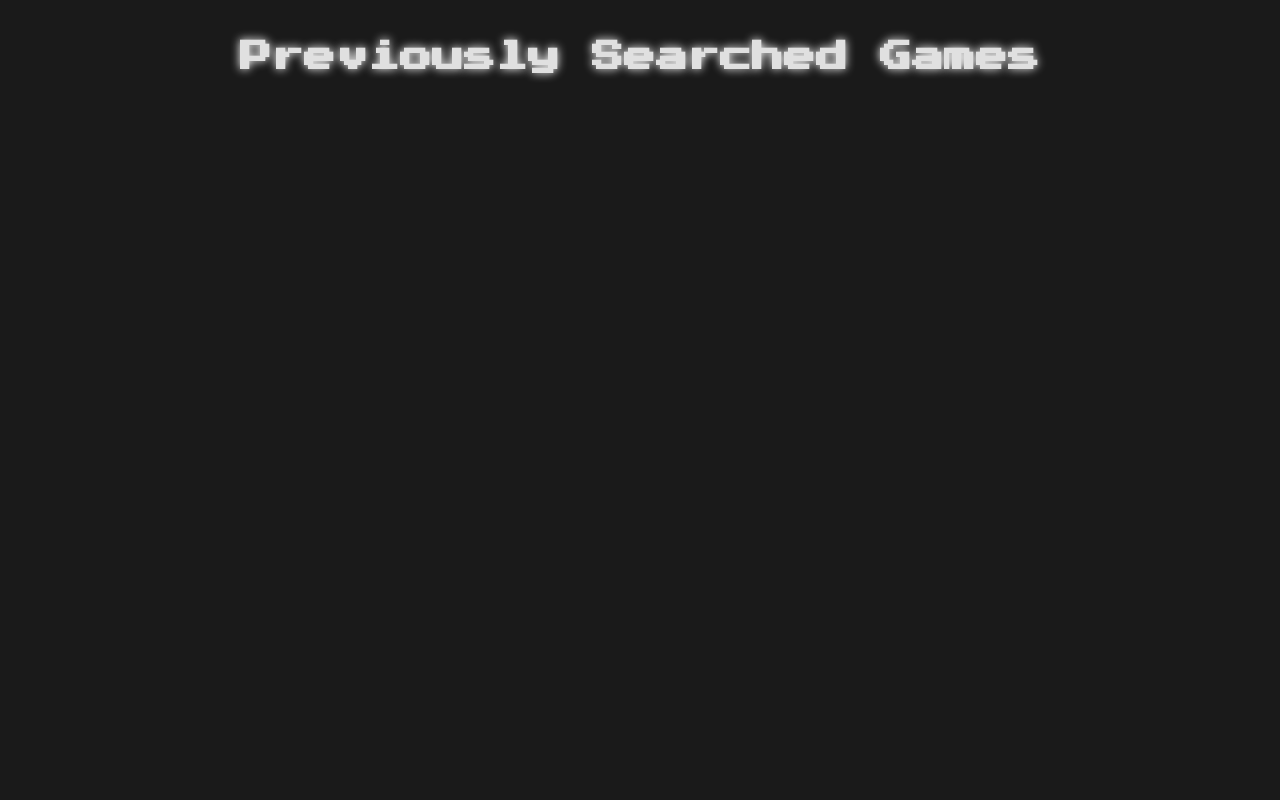
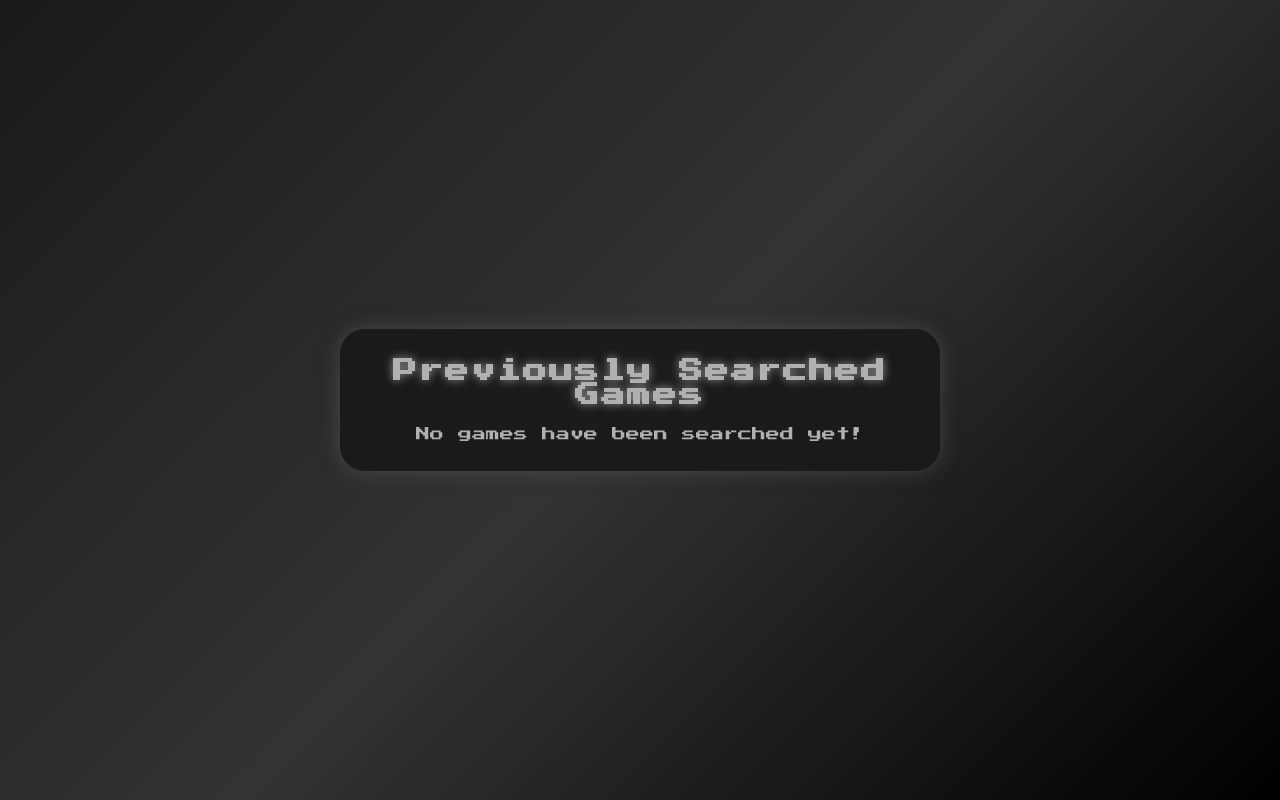
Before and after one commit to ahyayyhesam/game-finder, a Flask app: page / in a window 1280 px wide. Run offline with Flask 3, Linux system fonts and the light colour scheme; data that the repository does not hold is empty.

Commit message:
Update list.html

```diff
--- a/templates/list.html
+++ b/templates/list.html
@@ -1,62 +1,105 @@
-
 <!DOCTYPE html>
 <html lang="en">
 <head>
     <meta charset="UTF-8">
     <meta name="viewport" content="width=device-width, initial-scale=1.0">
-    <title>Game List</title>
+    <title>Previously Searched Games</title>
     <link href="https://fonts.googleapis.com/css2?family=Press+Start+2P&display=swap" rel="stylesheet">
     <style>
+        /* Retro Theme */
+        * {
+            margin: 0;
+            padding: 0;
+            box-sizing: border-box;
+        }
+
         body {
+            display: flex;
+            justify-content: center;
+            align-items: center;
+            min-height: 100vh;
+            background: linear-gradient(135deg, #1a1a1a, #333333, #000000);
             font-family: 'Press Start 2P', sans-serif;
-            background: #1a1a1a;
+            overflow: auto;
+        }
+
+        .container {
+            width: 100%;
+            max-width: 600px;
+            padding: 30px;
+            background: rgba(25, 25, 25, 0.9);
+            border-radius: 25px;
+            box-shadow: 0 0 20px rgba(100, 100, 100, 0.5);
+            text-align: center;
+        }
+
+        h2 {
             color: #b0b0b0;
-            margin: 0;
+            margin-bottom: 20px;
+            font-size: 24px;
+            letter-spacing: 2px;
+            text-shadow: 0 0 10px rgba(200, 200, 200, 0.7);
+        }
+
+        .game-item {
+            background: rgba(20, 20, 20, 0.8);
             padding: 20px;
+            border-radius: 15px;
+            margin-bottom: 15px;
+            box-shadow: 0 0 10px rgba(100, 100, 100, 0.5);
         }
-        .container {
-            max-width: 800px;
-            margin: 0 auto;
+
+        .game-name {
+            color: #c0c0c0;
+            margin-bottom: 10px;
+            font-size: 16px;
         }
-        h1 {
-            text-align: center;
+
+        .download-btn {
+            padding: 10px 20px;
+            border: none;
+            border-radius: 10px;
+            background: linear-gradient(90deg, #555555, #222222);
             color: #e0e0e0;
-            text-shadow: 0 0 10px #ffffff;
+            font-size: 14px;
+            font-weight: bold;
+            cursor: pointer;
+            transition: transform 0.2s, box-shadow 0.3s, background 0.3s ease;
+            box-shadow: 0 0 15px rgba(100, 100, 100, 0.6);
+            margin: 5px;
         }
-        .game-item {
-            background: rgba(25, 25, 25, 0.9);
-            padding: 20px;
-            margin: 15px 0;
-            border-radius: 10px;
-            box-shadow: 0 0 15px rgba(0, 0, 0, 0.3);
+
+        .download-btn:hover {
+            transform: scale(1.1);
+            box-shadow: 0 0 25px rgba(150, 150, 150, 0.9);
+            background: linear-gradient(90deg, #222222, #555555);
         }
-        .game-title {
-            font-size: 1.2em;
-            color: #c0c0c0;
+
+        .download-btn:active {
+            transform: scale(0.9);
         }
-        .download-btn {
-            padding: 8px 15px;
-            background: #222;
-            color: #e0e0e0;
-            border: 1px solid #555;
-            border-radius: 5px;
-            cursor: pointer;
-            transition: all 0.3s;
-        }
-        .download-btn:hover {
-            background: #555;
+
+        .no-games {
+            color: #b0b0b0;
+            margin-top: 20px;
+            font-size: 14px;
         }
     </style>
 </head>
 <body>
     <div class="container">
-        <h1>Previously Searched Games</h1>
-        {% for game in games %}
-            <div class="game-item">
-                <div class="game-title">{{ game.title }}</div>
-                <a class="download-btn" href="{{ game.download_link }}" target="_blank">Download</a>
-            </div>
-        {% endfor %}
+        <h2>Previously Searched Games</h2>
+
+        {% if games %}
+            {% for game in games %}
+                <div class="game-item">
+                    <div class="game-name">{{ game.title }}</div>
+                    <button class="download-btn" onclick="window.open('{{ game.download_link }}', '_blank')">Download</button>
+                </div>
+            {% endfor %}
+        {% else %}
+            <p class="no-games">No games have been searched yet!</p>
+        {% endif %}
     </div>
 </body>
 </html>
```
